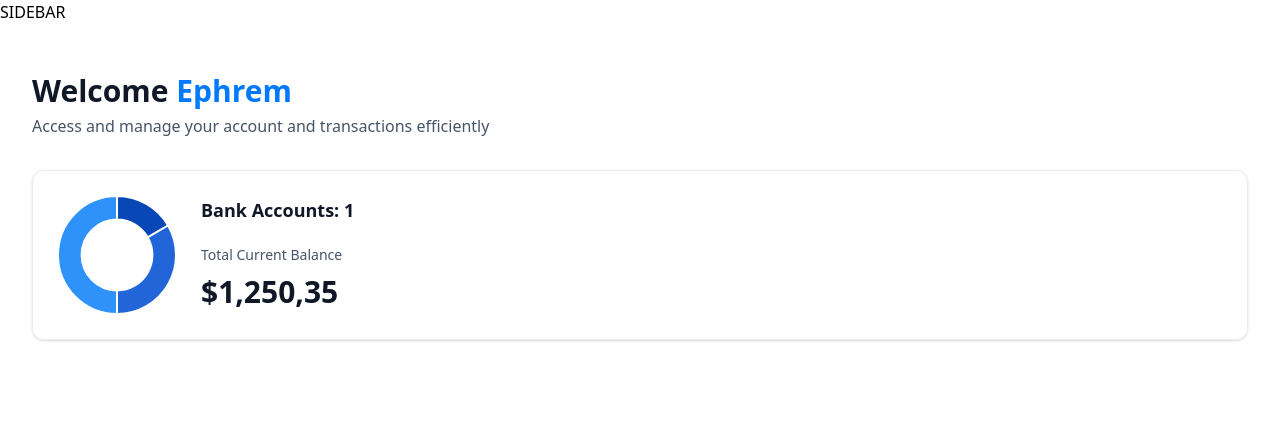
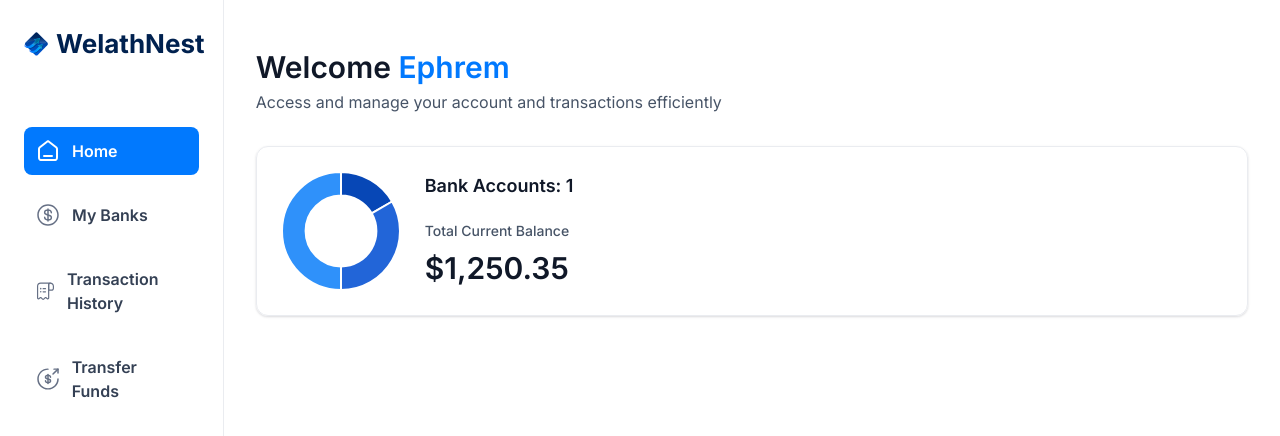
Before and after one commit to Efamamo/WealthNest, a Next.js app in the folder wealthnest/: page / in a window 1280 px wide. Shown: the top 436 px of the page. Built offline with nearby package versions, Linux system fonts and the light colour scheme.

Commit message:
add left side bar and mobile nav

```diff
--- a/wealthnest/app/(root)/layout.tsx
+++ b/wealthnest/app/(root)/layout.tsx
@@ -1,3 +1,7 @@
+import MobileNav from '@/components/MobileNav';
+import Sidebar from '@/components/Sidebar';
+import { log } from 'console';
+import Image from 'next/image';
 import React from 'react';
 
 function Layout({
@@ -5,10 +9,19 @@
 }: Readonly<{
   children: React.ReactNode;
 }>) {
+  const loggedIn = { firstName: 'Ephrem', lastName: 'Mamo' };
   return (
-    <main>
-      SIDEBAR
-      {children}
+    <main className="flex h-screen w-full font-inter">
+      <Sidebar user={loggedIn} />
+      <div className="flex size-full flex-col">
+        <div className="root-layout">
+          <Image src="/icons/logo.svg" width={30} height={30} alt="menu icon" />
+          <div>
+            <MobileNav user={loggedIn} />
+          </div>
+        </div>
+        {children}
+      </div>
     </main>
   );
 }
--- a/wealthnest/components/AnimatedCounter.tsx
+++ b/wealthnest/components/AnimatedCounter.tsx
@@ -5,7 +5,7 @@
 function AnimatedCounter({ amount }: { amount: number }) {
   return (
     <div className="w-full">
-      <CountUp end={amount} decimal="," prefix="$" decimals={2} />
+      <CountUp end={amount} prefix="$" decimals={2} />
     </div>
   );
 }
--- /dev/null
+++ b/wealthnest/components/MobileNav.tsx
@@ -0,0 +1,93 @@
+'use client';
+import {
+  Sheet,
+  SheetClose,
+  SheetContent,
+  SheetDescription,
+  SheetHeader,
+  SheetTitle,
+  SheetTrigger,
+} from '@/components/ui/sheet';
+import { sidebarLinks } from '@/constants';
+import { cn } from '@/lib/utils';
+import Image from 'next/image';
+import Link from 'next/link';
+import { usePathname } from 'next/navigation';
+
+function MobileNav({ user }: MobileNavProps) {
+  const pathName = usePathname();
+  return (
+    <section className="w-full max-w-[264px]">
+      <Sheet>
+        <SheetTrigger>
+          <Image
+            src="/icons/hamburger.svg"
+            width={30}
+            height={30}
+            alt="menu"
+            className="cursor-pointer"
+          />
+        </SheetTrigger>
+        <SheetContent side={'left'} className="border-none bg-white">
+          <Link
+            href="/"
+            className="cursor-pointer flex items-center gap-1 px-4"
+          >
+            <Image
+              src="/icons/logo.svg"
+              width={34}
+              height={34}
+              alt="welathnest logo"
+            />
+            <h1 className="text-26 font-ibm-plex-serif font-bold text-black-1">
+              WelathNest
+            </h1>
+          </Link>
+
+          <div className="mobilenav-sheet">
+            <SheetClose asChild>
+              <nav className="flex h-full flex-col gap-6 pt-16 text-white">
+                {sidebarLinks.map((link) => {
+                  const isActive =
+                    pathName === link.route ||
+                    pathName.startsWith(`${link.route}/`);
+
+                  return (
+                    <SheetClose asChild key={link.route}>
+                      <Link
+                        href={link.route}
+                        key={link.label}
+                        className={cn('mobilenav-sheet_close w-full', {
+                          'bg-bankGradient': isActive,
+                        })}
+                      >
+                        <Image
+                          src={link.imgURL}
+                          alt={link.label}
+                          width={20}
+                          height={20}
+                          className={cn({
+                            'brightness-[3] invert-0': isActive,
+                          })}
+                        />
+                        <p
+                          className={cn('text-16 font-semibold text-black-2', {
+                            'text-white': isActive,
+                          })}
+                        >
+                          {link.label}
+                        </p>
+                      </Link>
+                    </SheetClose>
+                  );
+                })}
+              </nav>
+            </SheetClose>
+          </div>
+        </SheetContent>
+      </Sheet>
+    </section>
+  );
+}
+
+export default MobileNav;
--- /dev/null
+++ b/wealthnest/components/Sidebar.tsx
@@ -0,0 +1,62 @@
+'use client';
+import { sidebarLinks } from '@/constants';
+import { cn } from '@/lib/utils';
+import Image from 'next/image';
+import Link from 'next/link';
+import { usePathname } from 'next/navigation';
+import React from 'react';
+
+function Sidebar({ user }: SiderbarProps) {
+  const pathName = usePathname();
+  return (
+    <section className="sidebar">
+      <nav className="flex flex-col gap-4">
+        <Link href="/" className="mb-12 cursor-pointer flex items-center gap-2">
+          <Image
+            src="/icons/logo.svg"
+            width={34}
+            height={34}
+            alt="welathnest logo"
+            className="size-[24px] max-xl:size-14"
+          />
+          <h1 className="sidebar-logo">WelathNest</h1>
+        </Link>
+
+        {sidebarLinks.map((link) => {
+          const isActive =
+            pathName === link.route || pathName.startsWith(`${link.route}/`);
+
+          return (
+            <Link
+              href={link.route}
+              key={link.label}
+              className={cn('sidebar-link', {
+                'bg-bankGradient': isActive,
+              })}
+            >
+              <div className="relative size-6">
+                <Image
+                  src={link.imgURL}
+                  alt={link.label}
+                  fill
+                  className={cn({
+                    'brightness-[3] invert-0': isActive,
+                  })}
+                />
+              </div>
+              <p
+                className={cn('sidebar-label', {
+                  '!text-white': isActive,
+                })}
+              >
+                {link.label}
+              </p>
+            </Link>
+          );
+        })}
+      </nav>
+    </section>
+  );
+}
+
+export default Sidebar;
--- /dev/null
+++ b/wealthnest/components/ui/sheet.tsx
@@ -0,0 +1,140 @@
+"use client"
+
+import * as React from "react"
+import * as SheetPrimitive from "@radix-ui/react-dialog"
+import { cva, type VariantProps } from "class-variance-authority"
+import { X } from "lucide-react"
+
+import { cn } from "@/lib/utils"
+
+const Sheet = SheetPrimitive.Root
+
+const SheetTrigger = SheetPrimitive.Trigger
+
+const SheetClose = SheetPrimitive.Close
+
+const SheetPortal = SheetPrimitive.Portal
+
+const SheetOverlay = React.forwardRef<
+  React.ElementRef<typeof SheetPrimitive.Overlay>,
+  React.ComponentPropsWithoutRef<typeof SheetPrimitive.Overlay>
+>(({ className, ...props }, ref) => (
+  <SheetPrimitive.Overlay
+    className={cn(
+      "fixed inset-0 z-50 bg-black/80  data-[state=open]:animate-in data-[state=closed]:animate-out data-[state=closed]:fade-out-0 data-[state=open]:fade-in-0",
+      className
+    )}
+    {...props}
+    ref={ref}
+  />
+))
+SheetOverlay.displayName = SheetPrimitive.Overlay.displayName
+
+const sheetVariants = cva(
+  "fixed z-50 gap-4 bg-background p-6 shadow-lg transition ease-in-out data-[state=open]:animate-in data-[state=closed]:animate-out data-[state=closed]:duration-300 data-[state=open]:duration-500",
+  {
+    variants: {
+      side: {
+        top: "inset-x-0 top-0 border-b data-[state=closed]:slide-out-to-top data-[state=open]:slide-in-from-top",
+        bottom:
+          "inset-x-0 bottom-0 border-t data-[state=closed]:slide-out-to-bottom data-[state=open]:slide-in-from-bottom",
+        left: "inset-y-0 left-0 h-full w-3/4 border-r data-[state=closed]:slide-out-to-left data-[state=open]:slide-in-from-left sm:max-w-sm",
+        right:
+          "inset-y-0 right-0 h-full w-3/4  border-l data-[state=closed]:slide-out-to-right data-[state=open]:slide-in-from-right sm:max-w-sm",
+      },
+    },
+    defaultVariants: {
+      side: "right",
+    },
+  }
+)
+
+interface SheetContentProps
+  extends React.ComponentPropsWithoutRef<typeof SheetPrimitive.Content>,
+    VariantProps<typeof sheetVariants> {}
+
+const SheetContent = React.forwardRef<
+  React.ElementRef<typeof SheetPrimitive.Content>,
+  SheetContentProps
+>(({ side = "right", className, children, ...props }, ref) => (
+  <SheetPortal>
+    <SheetOverlay />
+    <SheetPrimitive.Content
+      ref={ref}
+      className={cn(sheetVariants({ side }), className)}
+      {...props}
+    >
+      {children}
+      <SheetPrimitive.Close className="absolute right-4 top-4 rounded-sm opacity-70 ring-offset-background transition-opacity hover:opacity-100 focus:outline-none focus:ring-2 focus:ring-ring focus:ring-offset-2 disabled:pointer-events-none data-[state=open]:bg-secondary">
+        <X className="h-4 w-4" />
+        <span className="sr-only">Close</span>
+      </SheetPrimitive.Close>
+    </SheetPrimitive.Content>
+  </SheetPortal>
+))
+SheetContent.displayName = SheetPrimitive.Content.displayName
+
+const SheetHeader = ({
+  className,
+  ...props
+}: React.HTMLAttributes<HTMLDivElement>) => (
+  <div
+    className={cn(
+      "flex flex-col space-y-2 text-center sm:text-left",
+      className
+    )}
+    {...props}
+  />
+)
+SheetHeader.displayName = "SheetHeader"
+
+const SheetFooter = ({
+  className,
+  ...props
+}: React.HTMLAttributes<HTMLDivElement>) => (
+  <div
+    className={cn(
+      "flex flex-col-reverse sm:flex-row sm:justify-end sm:space-x-2",
+      className
+    )}
+    {...props}
+  />
+)
+SheetFooter.displayName = "SheetFooter"
+
+const SheetTitle = React.forwardRef<
+  React.ElementRef<typeof SheetPrimitive.Title>,
+  React.ComponentPropsWithoutRef<typeof SheetPrimitive.Title>
+>(({ className, ...props }, ref) => (
+  <SheetPrimitive.Title
+    ref={ref}
+    className={cn("text-lg font-semibold text-foreground", className)}
+    {...props}
+  />
+))
+SheetTitle.displayName = SheetPrimitive.Title.displayName
+
+const SheetDescription = React.forwardRef<
+  React.ElementRef<typeof SheetPrimitive.Description>,
+  React.ComponentPropsWithoutRef<typeof SheetPrimitive.Description>
+>(({ className, ...props }, ref) => (
+  <SheetPrimitive.Description
+    ref={ref}
+    className={cn("text-sm text-muted-foreground", className)}
+    {...props}
+  />
+))
+SheetDescription.displayName = SheetPrimitive.Description.displayName
+
+export {
+  Sheet,
+  SheetPortal,
+  SheetOverlay,
+  SheetTrigger,
+  SheetClose,
+  SheetContent,
+  SheetHeader,
+  SheetFooter,
+  SheetTitle,
+  SheetDescription,
+}
--- a/wealthnest/package.json
+++ b/wealthnest/package.json
@@ -9,6 +9,7 @@
     "lint": "next lint"
   },
   "dependencies": {
+    "@radix-ui/react-dialog": "^1.1.2",
     "@radix-ui/react-slot": "^1.1.0",
     "chart.js": "^4.4.4",
     "class-variance-authority": "^0.7.0",
```
Also changed, not shown: 1 other file (tests, documents, lock files or other folders).
